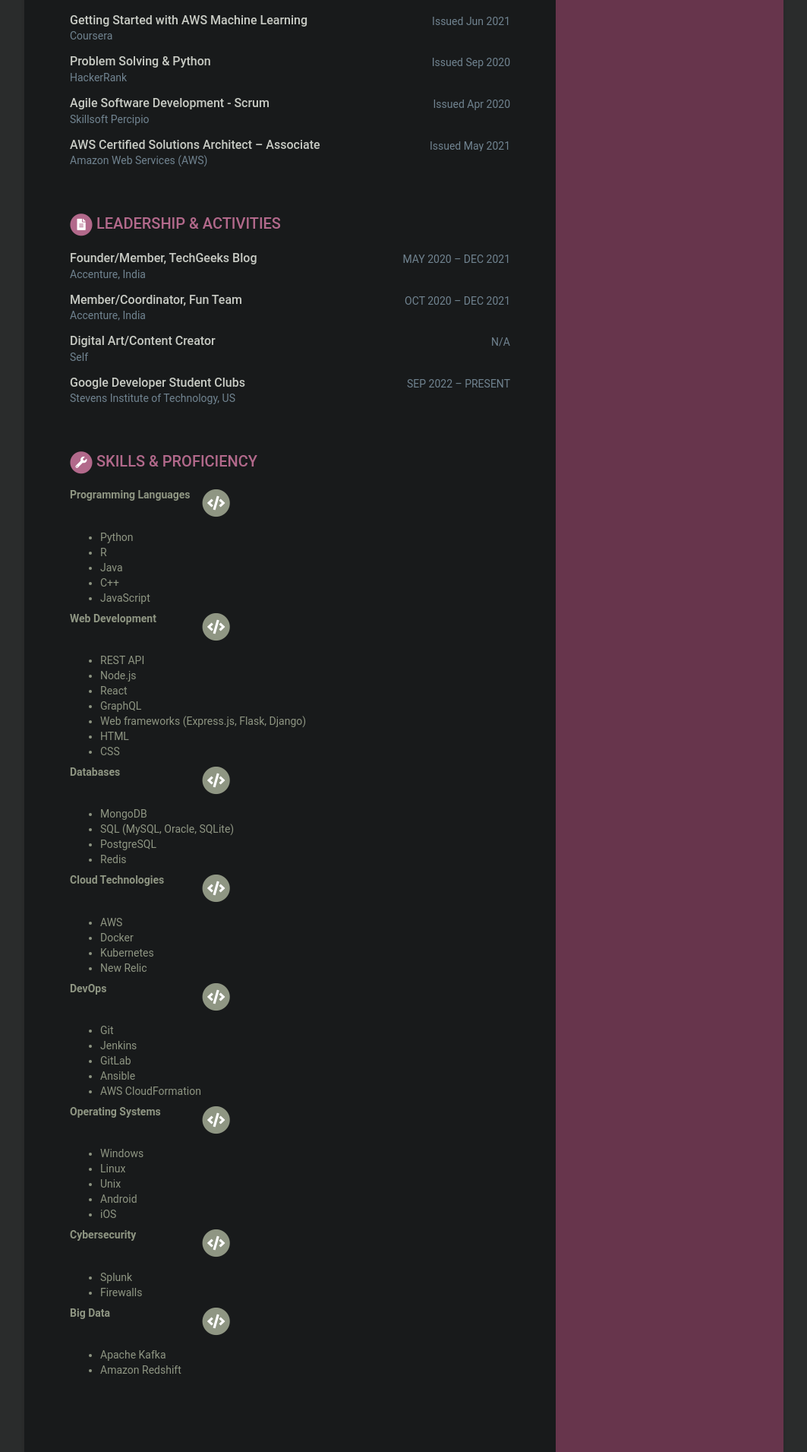
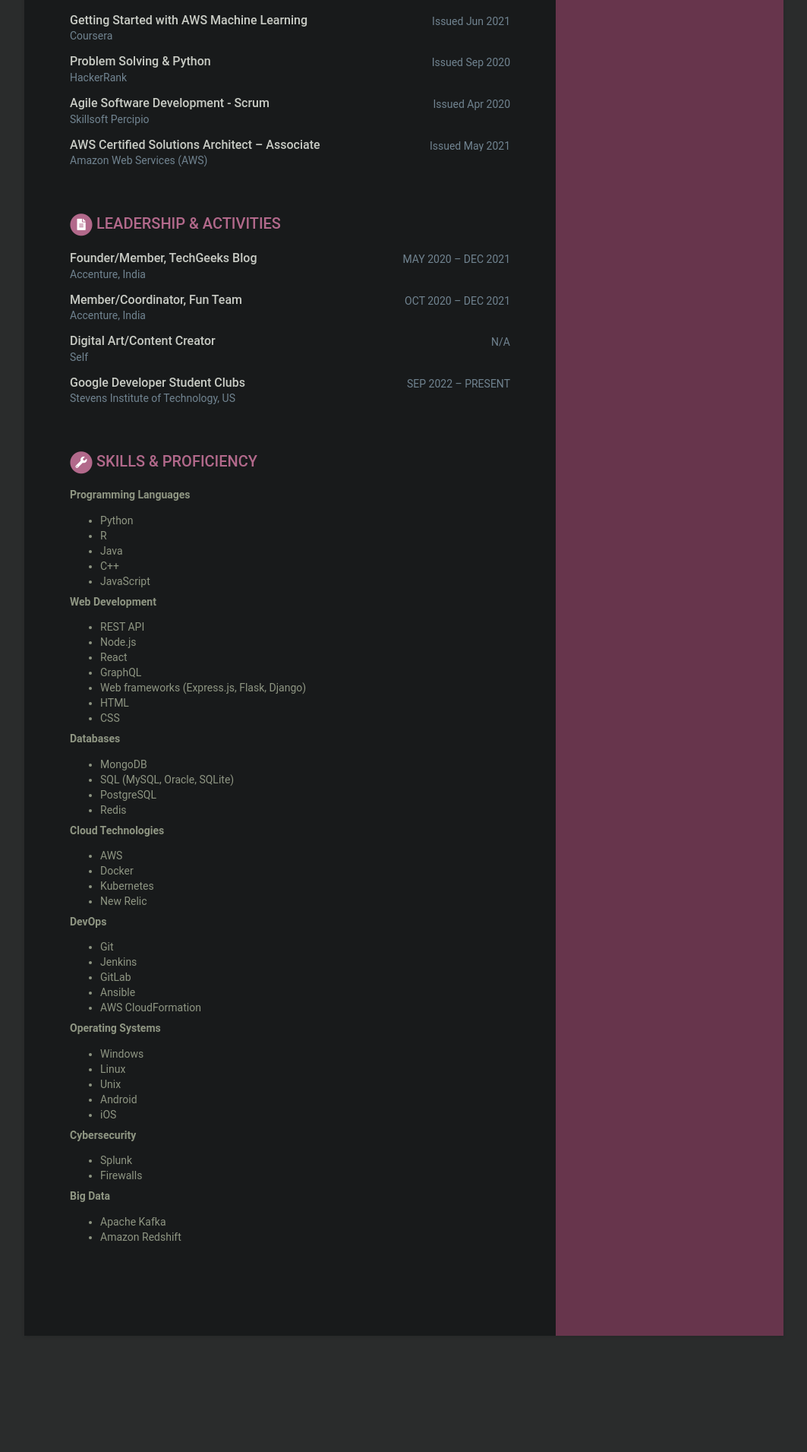
Before and after one commit to 1994nikunj/1994nikunj.github.io, a Jekyll site: the page built from index.html, in a window 1280 px wide. Shown: the part 4489-6400 px from the top of the page at 76% size, without its empty margins (108-1171 px from the left). Built offline with Jekyll 4.4.1, drawn with Linux system fonts in a browser that asks for light colours; after the commit the page ends 6277 px from its top, so only the background shows below that.

Commit message:
skills updates

```diff
--- a/_includes/skills.html
+++ b/_includes/skills.html
@@ -12,12 +12,7 @@
 
 	<div class="skillset">
 		{% for skill in skills.toolset %}
-
 		<div class="item">
-			<span class="fa-stack fa-lg">
-              <i class="fas fa-circle fa-stack-2x"></i>
-              <i class="fas fa-code fa-stack-1x fa-inverse"></i>
-            </span>
 			<h3 class="level-title">{{ skill.header }}</h3>
 		</div>
 
@@ -25,6 +20,7 @@
 			<li>{{ skill.entry | replace: ' | ', '</li><li>' }}</li>
 		</ul>
 
+
 		{% endfor %}
 	</div>
 
```
